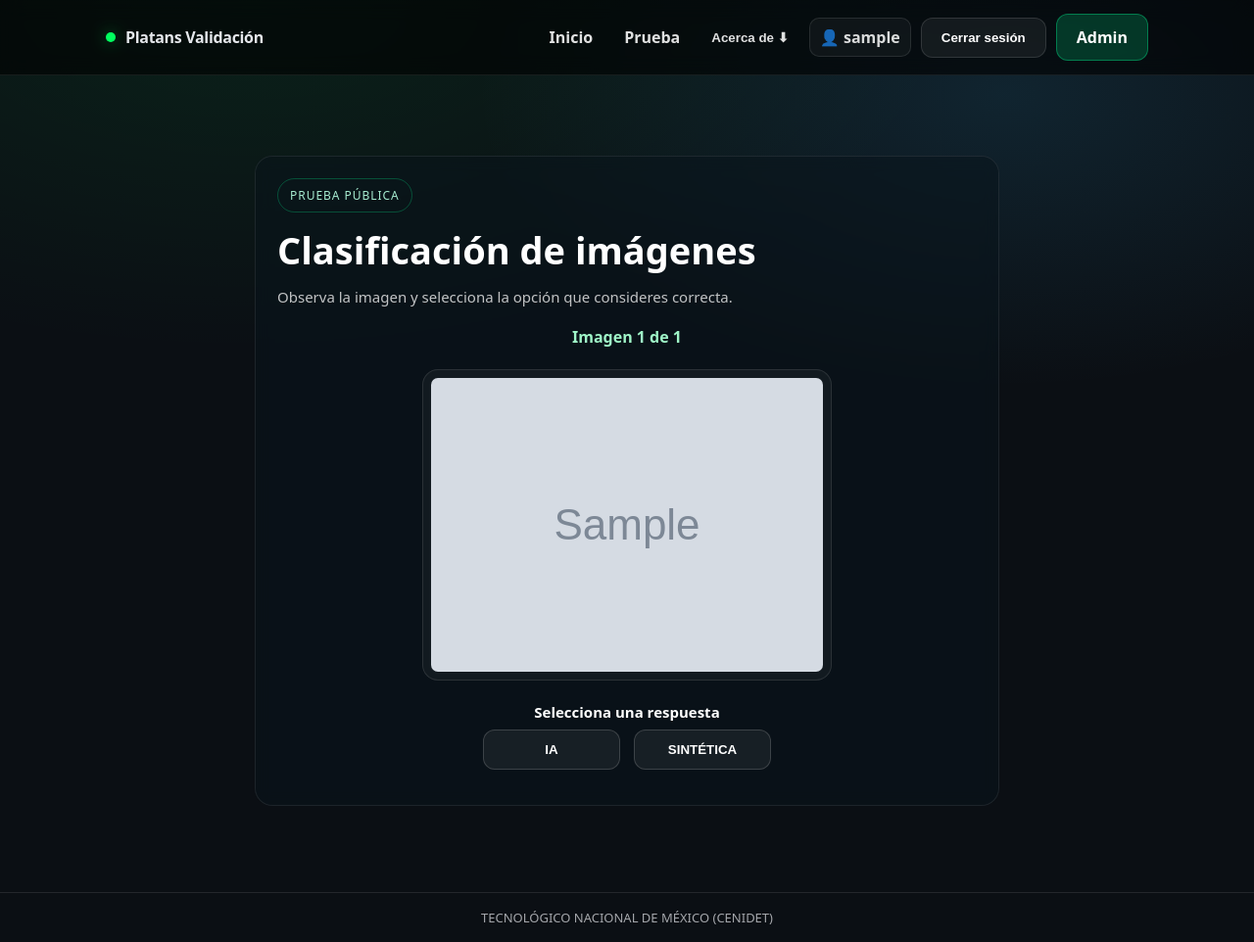
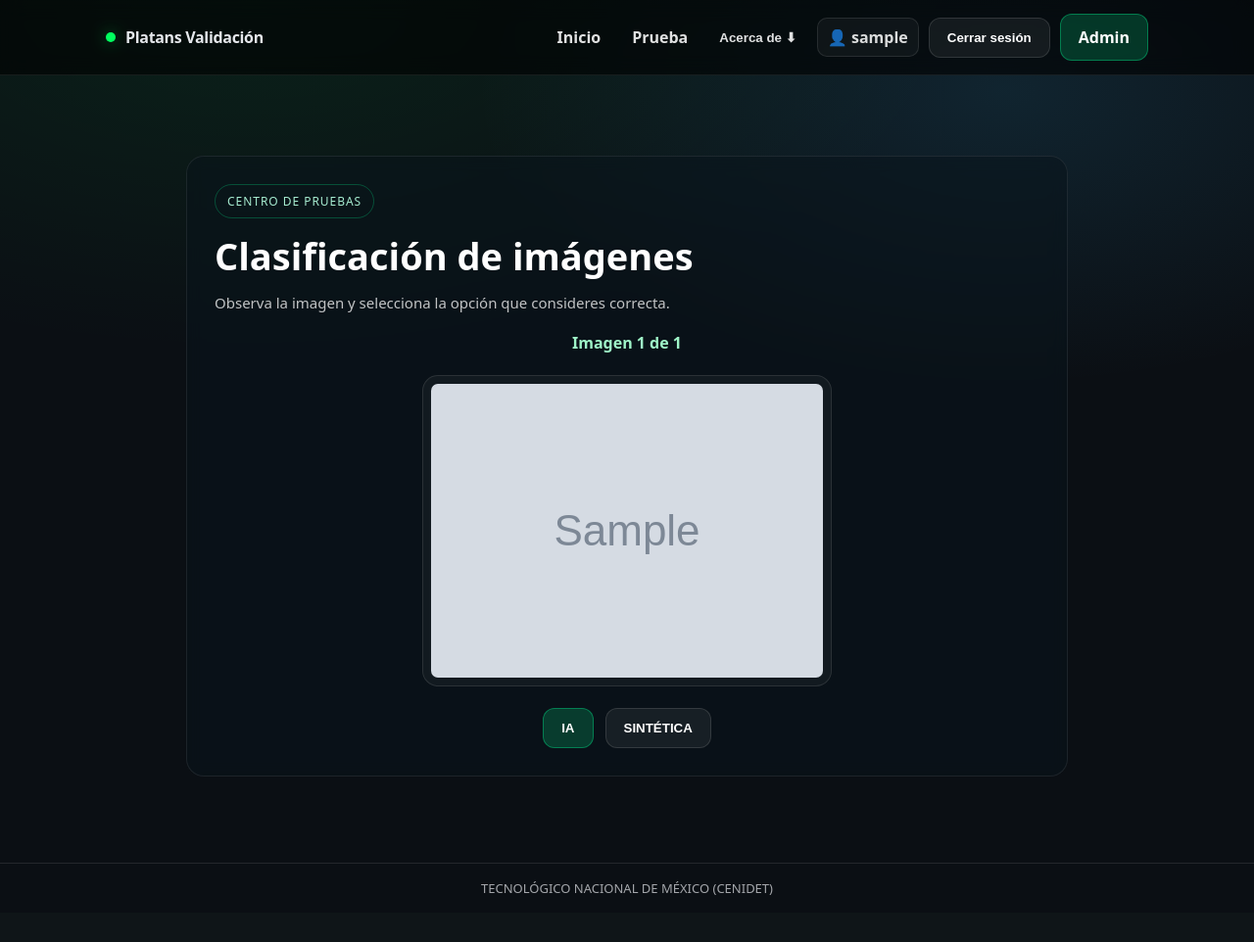
Before and after one commit to joseroman1633-dotcom/plantas_validacion, a Django app: page /iniciar-prueba/ in a window 1280 px wide. Shown: the whole page at 98% size. After the commit the page ends 914 px from the top, so only its background shows below. Run offline with Django 5.2, Linux system fonts and the light colour scheme; a user stored in the database is signed in; tables that the repository leaves empty hold one stand-in row (values such as "Sample post"); grey boxes marked "Sample" are stand-in pictures.

Commit message:
Update iniciar_prueba.html

```diff
--- a/inicio/templates/inicio/iniciar_prueba.html
+++ b/inicio/templates/inicio/iniciar_prueba.html
@@ -1,19 +1,17 @@
 {% extends "inicio/base.html" %}
-
-{% block title %}Prueba pública{% endblock %}
 
 {% block content %}
 <section class="test-center">
   <div class="test-center__card">
 
     {% if sin_imagenes %}
-      <span class="test-center__badge">Prueba pública</span>
+      <span class="test-center__badge">Centro de pruebas</span>
       <h1 class="test-center__title">No hay imágenes disponibles</h1>
       <p class="test-center__subtitle">
-        Actualmente no existen imágenes activas para realizar la prueba.
+        Aún no existen imágenes activas para iniciar una prueba.
       </p>
       <div class="test-center__actions">
-        <a class="btn btn--ghost" href="{% url 'prueba' %}">Volver</a>
+        <a class="btn btn--ghost" href="{% url 'home' %}">Volver a inicio</a>
       </div>
 
     {% elif mostrar_feedback %}
@@ -27,117 +25,64 @@
       </h1>
 
       <p class="test-center__subtitle">
-        Imagen {{ numero_actual }} de {{ total }}
+        Tu respuesta: <strong>{{ respuesta_usuario }}</strong><br>
+        Respuesta correcta: <strong>{{ respuesta_correcta }}</strong>
       </p>
 
       <div class="test-center__image-wrap">
-        <img
-          src="{{ imagen.imagen.url }}"
-          alt="{{ imagen.nombre }}"
-          class="test-center__image"
-        >
-      </div>
-
-      <div class="test-center__result-box">
-        <p><strong>Tu respuesta:</strong> {{ respuesta_usuario }}</p>
-        <p><strong>Respuesta correcta:</strong> {{ respuesta_correcta }}</p>
-        <p>
-          <strong>Resultado:</strong>
-          {% if es_correcta %}
-            <span class="status status--ok">Correcta</span>
+        {% if imagen.imagen_base64 %}
+          <img src="{{ imagen.imagen_base64 }}" alt="{{ imagen.nombre }}" class="test-center__image">
+        {% elif imagen.imagen %}
+          <img src="{{ imagen.imagen.url }}" alt="{{ imagen.nombre }}" class="test-center__image">
         {% else %}
-            <span class="status status--error">Incorrecta</span>
+          <p class="test-center__subtitle">No hay imagen disponible.</p>
         {% endif %}
-        </p>
       </div>
 
       <div class="test-center__actions">
-        <a class="btn btn--primary" href="{% url 'iniciar_prueba_publica' %}">
-          Continuar
-        </a>
+        <a href="{% url 'iniciar_prueba' %}" class="btn btn--primary">Continuar</a>
       </div>
 
     {% elif seleccionar_destinatario %}
       <span class="test-center__badge">Finalizar prueba</span>
-      <h1 class="test-center__title">Completa tus datos</h1>
+      <h1 class="test-center__title">Selecciona el destinatario</h1>
       <p class="test-center__subtitle">
-        Total: {{ total }} | Correctas: {{ correctas }} | Incorrectas: {{ incorrectas }}
+        Total: {{ total }}<br>
+        Correctas: {{ correctas }}<br>
+        Incorrectas: {{ incorrectas }}
       </p>
 
-      <form method="post" class="test-center__form">
+      <form method="post" class="test-center__actions">
         {% csrf_token %}
         <input type="hidden" name="accion" value="finalizar">
 
-        <div class="test-center__field">
-          <label class="test-center__label">Nombre</label>
-          {{ form_participante.nombre }}
-          {% if form_participante.nombre.errors %}
-            <div class="test-center__error">{{ form_participante.nombre.errors|striptags }}</div>
-          {% endif %}
-        </div>
+        <button type="submit" name="destinatario" value="DR_JORGE" class="btn btn--primary">
+          Dr. Jorge
+        </button>
 
-        <div class="test-center__field">
-          <label class="test-center__label">Correo electrónico</label>
-          {{ form_participante.correo }}
-          {% if form_participante.correo.errors %}
-            <div class="test-center__error">{{ form_participante.correo.errors|striptags }}</div>
-          {% endif %}
-        </div>
-
-        <div class="test-center__field">
-          <label class="test-center__label">Edad</label>
-          {{ form_participante.edad }}
-          {% if form_participante.edad.errors %}
-            <div class="test-center__error">{{ form_participante.edad.errors|striptags }}</div>
-          {% endif %}
-        </div>
-
-        <div class="test-center__field">
-          <label class="test-center__label">Sexo</label>
-          {{ form_participante.sexo }}
-          {% if form_participante.sexo.errors %}
-            <div class="test-center__error">{{ form_participante.sexo.errors|striptags }}</div>
-          {% endif %}
-        </div>
-
-        <div class="test-center__field">
-          <label class="test-center__label">Nivel de estudio</label>
-          {{ form_participante.nivel_estudio }}
-          {% if form_participante.nivel_estudio.errors %}
-            <div class="test-center__error">{{ form_participante.nivel_estudio.errors|striptags }}</div>
-          {% endif %}
-        </div>
-
-        <div class="test-center__field">
-          <label class="test-center__label">Enviar a</label>
-          <select name="destinatario" class="test-center__input" required>
-            <option value="">Seleccione</option>
-            <option value="DR_JORGE">Dr. Jorge</option>
-            <option value="LUCIANO">Luciano</option>
-          </select>
-        </div>
-
-        <div class="test-center__actions">
-          <button type="submit" class="btn btn--primary btn--full">
-            Enviar resultados
+        <button type="submit" name="destinatario" value="LUCIANO" class="btn btn--ghost">
+          Luciano
         </button>
-        </div>
       </form>
 
     {% elif prueba_terminada %}
       <span class="test-center__badge">Prueba finalizada</span>
-      <h1 class="test-center__title">Prueba enviada correctamente</h1>
+
+      <h1 class="test-center__title">
+        ¡Gracias por participar!
+      </h1>
+
       <p class="test-center__subtitle">
-        Gracias {% if participante %}{{ participante.nombre }}{% endif %}. Tus resultados fueron guardados.
+        Tus respuestas han sido registradas correctamente y enviadas para revisión.
       </p>
 
       <div class="test-center__grid">
         <div class="test-center__item">
-          <h3>Resultados</h3>
+          <h3>Resultados de tu prueba</h3>
           <p>
-            <strong>Total:</strong> {{ total }}<br>
-            <strong>Correctas:</strong> {{ correctas }}<br>
-            <strong>Incorrectas:</strong> {{ incorrectas }}
+            Total evaluado: {{ total }}<br>
+            Correctas: {{ correctas }}<br>
+            Incorrectas: {{ incorrectas }}
           </p>
         </div>
 
@@ -153,18 +98,23 @@
         </div>
       </div>
 
+      <p class="test-center__subtitle">
+        Tu participación ayuda a mejorar la calidad del sistema de validación
+        de imágenes y fortalece el proceso de entrenamiento del modelo de inteligencia artificial.
+      </p>
+
       <div class="test-center__actions">
-        <a class="btn btn--primary" href="{% url 'iniciar_prueba_publica' %}">
-          Iniciar otra prueba
+        <a href="{% url 'iniciar_prueba' %}" class="btn btn--primary">
+          Realizar otra prueba
         </a>
 
-        <a class="btn btn--ghost" href="{% url 'prueba' %}">
-          Volver al módulo de pruebas
+        <a href="{% url 'home' %}" class="btn btn--ghost">
+          Volver al inicio
         </a>
       </div>
 
-    {% elif imagen %}
-      <span class="test-center__badge">Prueba pública</span>
+    {% else %}
+      <span class="test-center__badge">Centro de pruebas</span>
       <h1 class="test-center__title">Clasificación de imágenes</h1>
       <p class="test-center__subtitle">
         Observa la imagen y selecciona la opción que consideres correcta.
@@ -175,40 +125,28 @@
       </p>
 
       <div class="test-center__image-wrap">
-        <img
-          src="{{ imagen.imagen.url }}"
-          alt="{{ imagen.nombre }}"
-          class="test-center__image"
-        >
+        {% if imagen.imagen_base64 %}
+          <img src="{{ imagen.imagen_base64 }}" alt="{{ imagen.nombre }}" class="test-center__image">
+        {% elif imagen.imagen %}
+          <img src="{{ imagen.imagen.url }}" alt="{{ imagen.nombre }}" class="test-center__image">
+        {% else %}
+          <p class="test-center__subtitle">No hay imagen disponible.</p>
+        {% endif %}
       </div>
 
-      <form method="post" class="test-center__form" id="respuestaFormPublica">
+      <form method="post" class="test-center__actions">
         {% csrf_token %}
         <input type="hidden" name="accion" value="responder">
         <input type="hidden" name="imagen_id" value="{{ imagen.id }}">
 
-        <div class="test-center__field test-center__field--center">
-          <label class="test-center__label">Selecciona una respuesta</label>
-
-          <div class="test-center__choice-group">
-            <button type="submit" name="respuesta" value="IA" class="btn btn--choice js-choice-btn">
+        <button type="submit" name="respuesta" value="IA" class="btn btn--primary">
           IA
         </button>
 
-            <button type="submit" name="respuesta" value="NO_IA" class="btn btn--choice js-choice-btn">
+        <button type="submit" name="respuesta" value="NO_IA" class="btn btn--ghost">
           SINTÉTICA
         </button>
-          </div>
-        </div>
       </form>
-
-    {% else %}
-      <span class="test-center__badge">Prueba pública</span>
-      <h1 class="test-center__title">No se pudo cargar la prueba</h1>
-      <p class="test-center__subtitle">Intenta nuevamente.</p>
-      <div class="test-center__actions">
-        <a class="btn btn--primary" href="{% url 'prueba' %}">Volver</a>
-      </div>
     {% endif %}
 
   </div>
@@ -220,159 +158,98 @@
     display:flex;
     align-items:center;
     justify-content:center;
-    padding:60px 16px;
+    padding: 60px 16px;
   }
 
   .test-center__card{
-  width:min(760px, 100%);
+    width:min(900px, 100%);
     background: rgba(10, 20, 28, .55);
     border: 1px solid rgba(255,255,255,.08);
     border-radius: 18px;
-  padding: 22px;
+    padding: 28px;
     backdrop-filter: blur(8px);
   }
 
   .test-center__badge{
     display:inline-block;
-    font-size:12px;
+    font-size: 12px;
     letter-spacing:.08em;
-    text-transform:uppercase;
-    padding:8px 12px;
-    border-radius:999px;
-    border:1px solid rgba(0,255,150,.25);
-    color:rgba(180,255,225,.92);
-    margin-bottom:12px;
+    text-transform: uppercase;
+    padding: 8px 12px;
+    border-radius: 999px;
+    border: 1px solid rgba(0,255,150,.25);
+    color: rgba(180,255,225,.92);
+    margin-bottom: 12px;
   }
 
   .test-center__title{
-    margin:0 0 10px;
-    font-size:clamp(26px, 3.2vw, 38px);
-    color:#fff;
+    margin: 0 0 10px;
+    font-size: clamp(26px, 3.2vw, 38px);
+    color: #fff;
   }
 
   .test-center__subtitle{
-    margin:0 0 18px;
-    color:rgba(255,255,255,.75);
-    line-height:1.6;
-    font-size:15px;
+    margin: 0 0 18px;
+    color: rgba(255,255,255,.75);
+    line-height: 1.6;
+    font-size: 15px;
   }
 
   .test-center__progress{
-    color:#9ff5c8;
-    font-weight:700;
-    margin-bottom:18px;
-    text-align:center;
+    color: #9ff5c8;
+    font-weight: 700;
+    margin-bottom: 18px;
+    text-align: center;
   }
 
   .test-center__image-wrap{
-    width:100%;
+    width: 100%;
     display:flex;
     justify-content:center;
-    margin:22px 0;
+    margin: 22px 0;
   }
 
   .test-center__image{
-    max-width:100%;
-    max-height:420px;
-    border-radius:16px;
-    border:1px solid rgba(255,255,255,.1);
-    object-fit:contain;
-    background:rgba(255,255,255,.04);
-    padding:8px;
-  }
-
-  .test-center__form{
-    width:100%;
-  }
-
-  .test-center__field{
-    margin-bottom:18px;
-  }
-
-  .test-center__field--center{
-    text-align:center;
-  }
-
-  .test-center__label{
-    display:block;
-    margin-bottom:10px;
-    color:#fff;
-    font-weight:700;
+    max-width: 100%;
+    max-height: 420px;
+    border-radius: 16px;
+    border: 1px solid rgba(255,255,255,.1);
+    object-fit: contain;
+    background: rgba(255,255,255,.04);
+    padding: 8px;
   }
 
   .test-center__actions{
     display:flex;
     justify-content:center;
     align-items:center;
-    gap:12px;
-    flex-wrap:wrap;
-    margin-top:20px;
-  }
-
-  .test-center__choice-group{
-    display:flex;
-    justify-content:center;
-    align-items:center;
-    gap:14px;
-    flex-wrap:wrap;
+    gap: 12px;
+    flex-wrap: wrap;
+    margin-top: 20px;
   }
 
   .btn{
     display:inline-flex;
     align-items:center;
     justify-content:center;
-    padding:12px 20px;
-    border-radius:12px;
+    padding: 12px 18px;
+    border-radius: 12px;
     text-decoration:none;
-    font-weight:700;
-    cursor:pointer;
-    border:none;
-    transition:all .25s ease;
+    font-weight: 700;
+    cursor: pointer;
+    border: none;
   }
 
   .btn--primary{
     background: rgba(0,255,150,.18);
     border: 1px solid rgba(0,255,150,.35);
-    color:#fff;
-  }
-
-  .btn--primary:hover{
-    background: rgba(0,255,150,.24);
-    transform: translateY(-1px);
+    color: #fff;
   }
 
   .btn--ghost{
     background: rgba(255,255,255,.06);
     border: 1px solid rgba(255,255,255,.12);
-    color:#fff;
-  }
-
-  .btn--ghost:hover{
-    background: rgba(255,255,255,.1);
-    transform: translateY(-1px);
-  }
-
-  .btn--choice{
-    min-width:140px;
-    background: rgba(255,255,255,.06);
-    border: 1px solid rgba(255,255,255,.16);
-    color:#fff;
-  }
-
-  .btn--choice:hover{
-    border-color: rgba(0,255,150,.45);
-    background: rgba(255,255,255,.1);
-  }
-
-  .btn--choice.is-selected{
-    background: rgba(0,255,150,.22);
-    border: 1px solid rgba(0,255,150,.75);
-    color:#fff;
-    box-shadow: 0 0 0 3px rgba(0,255,150,.12);
-  }
-
-  .btn--full{
-    width:100%;
+    color: #fff;
   }
 
   .test-center__grid{
@@ -382,78 +259,12 @@
     margin:20px 0;
   }
 
-  .test-center__item,
-  .test-center__result-box{
+  .test-center__item{
     background: rgba(0,0,0,.25);
     border:1px solid rgba(255,255,255,.08);
     border-radius:12px;
     padding:16px;
     color:#fff;
-  }
-
-  .test-center__error{
-    margin-top:8px;
-    color:#ff8fa3;
-    font-size:14px;
-  }
-
-  .status--ok{
-    color:#00d26a;
-    font-weight:700;
-  }
-
-  .status--error{
-    color:#ff5c7a;
-    font-weight:700;
-  }
-
-  .test-center__form{
-  width: 100%;
-  max-width: 620px;
-  margin: 0 auto;
-}
-
-.test-center__field{
-  margin-bottom: 14px;
-}
-
-.test-center__label{
-  display:block;
-  margin-bottom:8px;
-  color:#fff;
-  font-weight:700;
-  font-size:15px;
-}
-
-.test-center__input,
-.test-center input,
-.test-center select,
-.test-center textarea{
-  width:100%;
-  max-width: 620px;
-  background:#fff !important;
-  color:#000 !important;
-  border:1px solid #d7dce2 !important;
-  border-radius:10px;
-  padding:10px 12px;
-  min-height:42px;
-  font-size:14px;
-  box-sizing:border-box;
-  appearance:auto;
-}
-
-  .test-center select option{
-    background:#fff;
-    color:#000;
-  }
-
-  .test-center__input:focus,
-  .test-center input:focus,
-  .test-center select:focus,
-  .test-center textarea:focus{
-    outline:none;
-    border:1px solid #00c86f !important;
-    box-shadow:0 0 0 3px rgba(0,200,111,.18);
   }
 
   @media (max-width: 768px){
@@ -464,23 +275,6 @@
     .test-center__grid{
       grid-template-columns:1fr;
     }
-
-    .btn--choice{
-      width:100%;
-    }
   }
 </style>
-
-<script>
-  document.addEventListener("DOMContentLoaded", function () {
-    const botones = document.querySelectorAll(".js-choice-btn");
-
-    botones.forEach((boton) => {
-      boton.addEventListener("click", function () {
-        botones.forEach((b) => b.classList.remove("is-selected"));
-        this.classList.add("is-selected");
-      });
-    });
-  });
-</script>
 {% endblock %}
```
Lines whose indentation alone changed are shown as unchanged.
